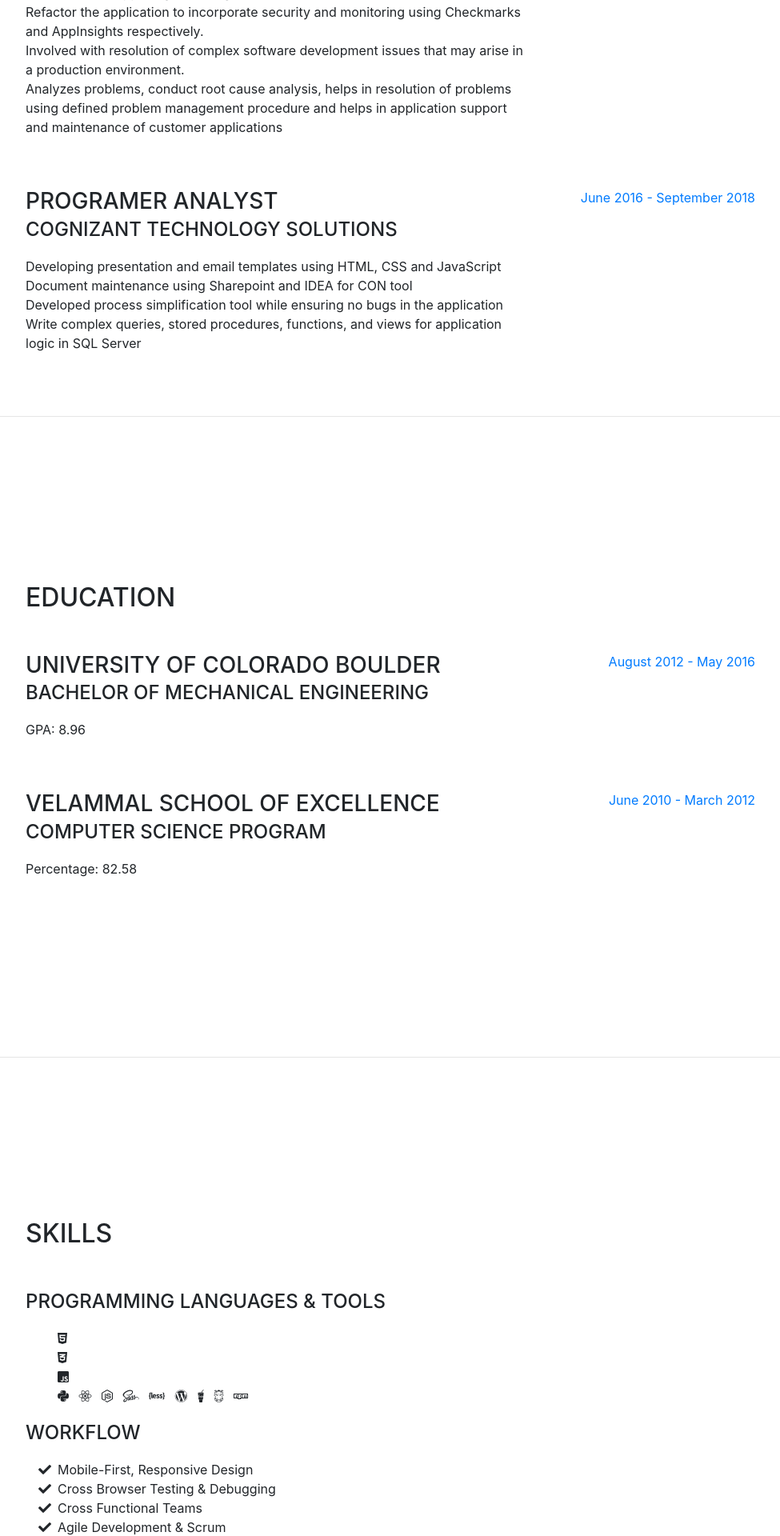
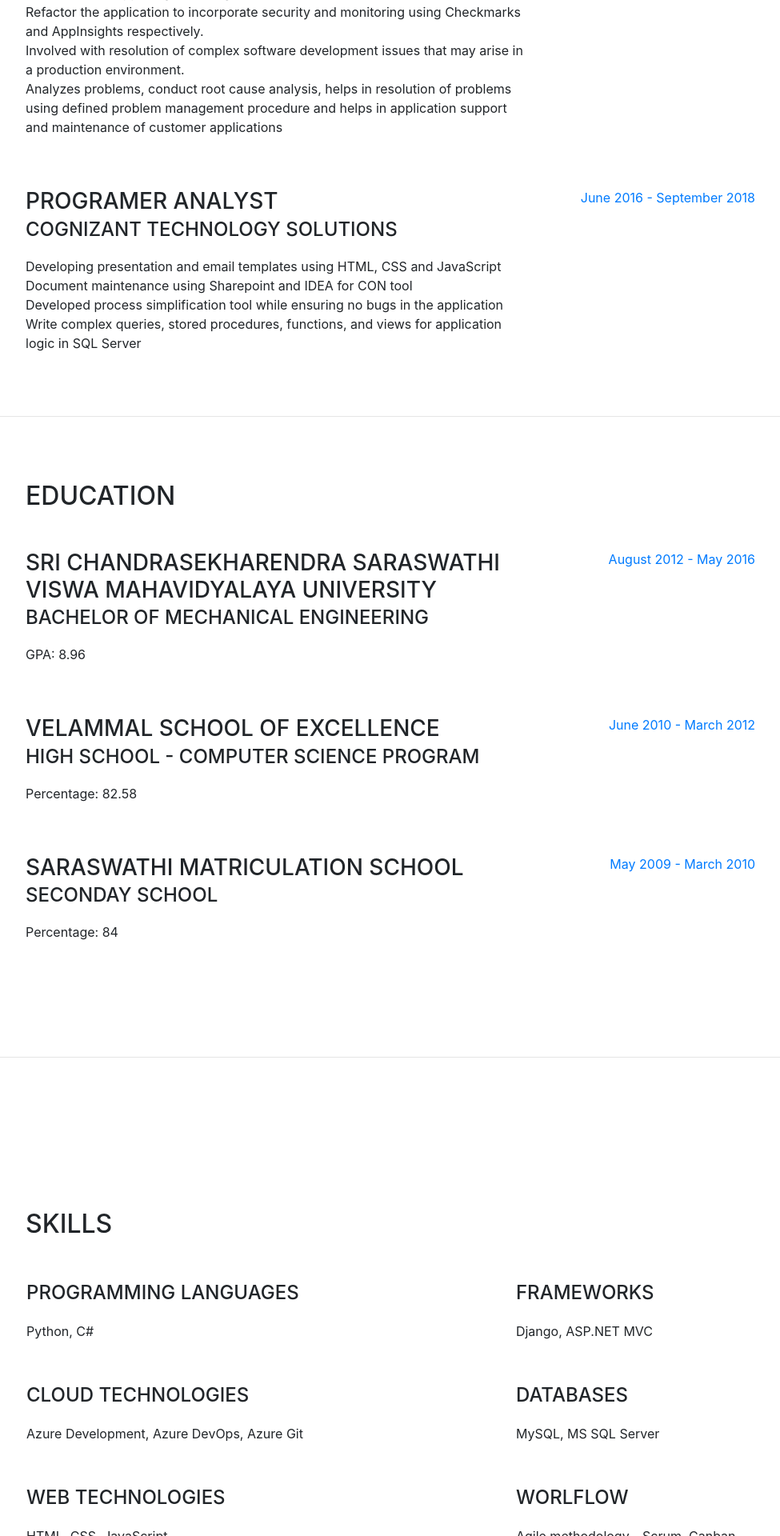
Before and after one commit to vikashvishnu1508/vikash-portfolio, a Django app: page / in a window 1280 px wide. Shown: the part 1081-3001 px from the top of the page at 80% size, without its empty margins (288-1263 px from the left). Run offline with Django 3.2, Linux system fonts and the light colour scheme; some libraries are stand-ins or nearby versions; some web fonts are replaced.

Commit message:
few code updates

```diff
--- a/vikash/static/CSS/style.css
+++ b/vikash/static/CSS/style.css
@@ -1,5 +1,3 @@
-/*! * Start Bootstrap - Resume v5.0.8 (https://startbootstrap.com/template-overviews/resume) * Copyright 2013-2019 Start Bootstrap * Licensed under MIT (https://github.com/BlackrockDigital/startbootstrap-resume/blob/master/LICENSE) */
-
 body {
     font-family: Muli, -apple-system, BlinkMacSystemFont, 'Segoe UI', Roboto, 'Helvetica Neue', Arial, sans-serif, 'Apple Color Emoji', 'Segoe UI Emoji', 'Segoe UI Symbol', 'Noto Color Emoji';
     padding-top: 54px;
@@ -89,6 +87,14 @@
     outline-color: #d48a6e
 }
 
+.rotate90 {
+    -webkit-transform: rotate(90deg);
+    -moz-transform: rotate(90deg);
+    -o-transform: rotate(90deg);
+    -ms-transform: rotate(90deg);
+    transform: rotate(90deg);
+}
+
 @media (min-width:992px) {
     #sideNav {
         text-align: center;
--- a/vikash/templates/home.html
+++ b/vikash/templates/home.html
@@ -49,7 +49,7 @@
 				<a class="navbar-brand js-scroll-trigger" href="#page-top">
 					<span class="d-block d-lg-none">Vikash Vishnu</span>
 					<span class="d-none d-lg-block">
-						<img class="img-fluid img-profile rounded-circle mx-auto mb-2" src=" {% static 'images/profile.jpg' %}" alt="">
+						<img class="img-fluid img-profile rounded-circle mx-auto mb-2 rotate90" {% static 'images/profile.jpg' %}" alt="">
 					</span>
 				</a>
 				<button class="navbar-toggler" type="button" data-toggle="collapse" data-target="#navbarSupportedContent" aria-controls="navbarSupportedContent" aria-expanded="false" aria-label="Toggle navigation">
@@ -70,7 +70,7 @@
 							<a class="nav-link js-scroll-trigger" href="#skills">Skills</a>
 						</li>
 						<li class="nav-item">
-							<a class="nav-link js-scroll-trigger" href="#interests">Interests</a>
+							<a class="nav-link js-scroll-trigger" href="#projects">Projects</a>
 						</li>
 						<li class="nav-item">
 							<a class="nav-link js-scroll-trigger" href="#awards">Awards</a>
@@ -78,7 +78,6 @@
 					</ul>
 				</div>
 			</nav>
-
 
 
 
@@ -106,7 +105,9 @@
             </tr>
           </table>
         </div>
-        <p class="lead mb-5">I am experienced in leveraging agile frameworks to provide a robust synopsis for high level overviews. Iterative approaches to corporate strategy foster collaborative thinking to further the overall value proposition.</p>
+        <p class="lead mb-5">Full Stack Developer with 3+ years of experience in Python, Django, .Net, Azure and front end technologies.
+          <br>I am experienced in leveraging agile scrum framework to provide a robust synopsis for high level overviews.
+          <br>Iterative approaches to corporate strategy foster collaborative thinking to further the overall value proposition.</p>
         <div class="social-icons">
           <a href="https://www.linkedin.com/in/vikash-vishnu-46493466">
             <i class="fab fa-linkedin-in"></i>
@@ -175,7 +176,7 @@
 
         <div class="resume-item d-flex flex-column flex-md-row justify-content-between mb-5">
           <div class="resume-content">
-            <h3 class="mb-0">University of Colorado Boulder</h3>
+            <h3 class="mb-0">Sri Chandrasekharendra Saraswathi Viswa Mahavidyalaya University</h3>
             <div class="subheading mb-3">Bachelor of Mechanical Engineering</div>
             <p>GPA: 8.96</p>
           </div>
@@ -184,14 +185,25 @@
           </div>
         </div>
 
-        <div class="resume-item d-flex flex-column flex-md-row justify-content-between">
+        <div class="resume-item d-flex flex-column flex-md-row justify-content-between mb-5">
           <div class="resume-content">
             <h3 class="mb-0">Velammal School of Excellence</h3>
-            <div class="subheading mb-3">Computer Science Program</div>
+            <div class="subheading mb-3">High School - Computer Science Program</div>
             <p>Percentage: 82.58</p>
           </div>
           <div class="resume-date text-md-right">
             <span class="text-primary">June 2010 - March 2012</span>
+          </div>
+        </div>
+
+        <div class="resume-item d-flex flex-column flex-md-row justify-content-between mb-5">
+          <div class="resume-content">
+            <h3 class="mb-0">Saraswathi Matriculation School</h3>
+            <div class="subheading mb-3">Seconday School</div>
+            <p>Percentage: 84</p>
+          </div>
+          <div class="resume-date text-md-right">
+            <span class="text-primary">May 2009 - March 2010</span>
           </div>
         </div>
 
@@ -210,82 +222,116 @@
       <div class="w-100">
         <h2 class="mb-5">Skills</h2>
 
-        <div class="subheading mb-3">Programming Languages &amp; Tools</div>
-        <ul class="fa-ul mb-3">
-          <li>
-            <i class="fab fa-html5"></i>
-          </li>
-          <li>
-            <i class="fab fa-css3-alt"></i>
-          </li>
-          <li>
-            <i class="fab fa-js-square"></i>
-          </li>
-          <li class="list-inline-item">
-            <i class="fab fa-python"></i>
-          </li>
-          <li class="list-inline-item">
-            <i class="fab fa-react"></i>
-          </li>
-          <li class="list-inline-item">
-            <i class="fab fa-node-js"></i>
-          </li>
-          <li class="list-inline-item">
-            <i class="fab fa-sass"></i>
-          </li>
-          <li class="list-inline-item">
-            <i class="fab fa-less"></i>
-          </li>
-          <li class="list-inline-item">
-            <i class="fab fa-wordpress"></i>
-          </li>
-          <li class="list-inline-item">
-            <i class="fab fa-gulp"></i>
-          </li>
-          <li class="list-inline-item">
-            <i class="fab fa-grunt"></i>
-          </li>
-          <li class="list-inline-item">
-            <i class="fab fa-npm"></i>
-          </li>
-        </ul>
 
-        <div class="subheading mb-3">Workflow</div>
-        <ul class="fa-ul mb-0">
-          <li>
-            <i class="fa-li fa fa-check"></i>
-            Mobile-First, Responsive Design</li>
-          <li>
-            <i class="fa-li fa fa-check"></i>
-            Cross Browser Testing &amp; Debugging</li>
-          <li>
-            <i class="fa-li fa fa-check"></i>
-            Cross Functional Teams</li>
-          <li>
-            <i class="fa-li fa fa-check"></i>
-            Agile Development &amp; Scrum</li>
-        </ul>
-      </div>
+        <table>
+          <tr>
+            <td><div class="subheading mb-3">Programming Languages</div></td>
+            <td>&emsp;&emsp;&emsp;&emsp;</td>
+            <td>&emsp;&emsp;&emsp;&emsp;</td>
+            <td>&emsp;&emsp;&emsp;&emsp;</td>
+            <td>&emsp;&emsp;&emsp;&emsp;</td>
+            <td><div class="subheading mb-3">Frameworks</div></td>
+          </tr>
+          <tr>
+            <td>Python, C#<br><br><br></td>
+            <td>&emsp;&emsp;&emsp;&emsp;</td>
+            <td>&emsp;&emsp;&emsp;&emsp;</td>
+            <td>&emsp;&emsp;&emsp;&emsp;</td>
+            <td>&emsp;&emsp;&emsp;&emsp;</td>
+            <td>Django, ASP.NET MVC<br><br><br></div></td>
+          </tr>
+
+          <tr>
+            <td><div class="subheading mb-3">Cloud Technologies</div></td>
+            <td>&emsp;&emsp;&emsp;&emsp;</td>
+            <td>&emsp;&emsp;&emsp;&emsp;</td>
+            <td>&emsp;&emsp;&emsp;&emsp;</td>
+            <td>&emsp;&emsp;&emsp;&emsp;</td>
+            <td><div class="subheading mb-3">Databases</div></td>
+          </tr>
+          <tr>
+            <td>Azure Development, Azure DevOps, Azure Git<br><br><br></td>
+            <td>&emsp;&emsp;&emsp;&emsp;</td>
+            <td>&emsp;&emsp;&emsp;&emsp;</td>
+            <td>&emsp;&emsp;&emsp;&emsp;</td>
+            <td>&emsp;&emsp;&emsp;&emsp;</td>
+            <td>MySQL, MS SQL Server<br><br><br></div></td>
+          </tr>
+
+          <tr>
+            <td><div class="subheading mb-3">Web technologies</div></td>
+            <td>&emsp;&emsp;&emsp;&emsp;</td>
+            <td>&emsp;&emsp;&emsp;&emsp;</td>
+            <td>&emsp;&emsp;&emsp;&emsp;</td>
+            <td>&emsp;&emsp;&emsp;&emsp;</td>
+            <td><div class="subheading mb-3">Worlflow</div></td>
+          </tr>
+          <tr>
+            <td>HTML, CSS, JavaScript</td>
+            <td>&emsp;&emsp;&emsp;&emsp;</td>
+            <td>&emsp;&emsp;&emsp;&emsp;</td>
+            <td>&emsp;&emsp;&emsp;&emsp;</td>
+            <td>&emsp;&emsp;&emsp;&emsp;</td>
+            <td>Agile methodology - Scrum, Canban</div></td>
+        </table>
+
     </section>
-
-
-
-
 
 
 
 
     <hr class="m-0">
 
-    <section class="resume-section p-3 p-lg-5 d-flex align-items-center" id="interests">
+    <section class="resume-section p-3 p-lg-5 d-flex align-items-center" id="projects">
       <div class="w-100">
-        <h2 class="mb-5">Interests</h2>
-        <p>Apart from being a web developer, I enjoy most of my time being outdoors. In the winter, I am an avid skier and novice ice climber. During the warmer months here in Colorado, I enjoy mountain biking, free climbing, and kayaking.</p>
-        <p class="mb-0">When forced indoors, I follow a number of sci-fi and fantasy genre movies and television shows, I am an aspiring chef, and I spend a large amount of my free time exploring the latest technology advancements in the front-end web development world.</p>
+        <h2 class="mb-5">Projects</h2>
+        <div class="resume-item d-flex flex-column flex-md-row justify-content-between mb-3">
+          <div class="resume-content">
+            <h3 class="mb-0">Ticket Management Application</h3>
+            <div class="subheading mb-3"><u>Technology used:</u> Python, Django, HTML, CSS and JavaScript</div>
+            <p>This application allows the users to track and manage incoming request and support tickets in a projects
+              <br>User can view individual report of their tickets and also their team member reports
+            </p>
+            <p><u>Source:</u> <td><a href="https://github.com/vikashvishnu1508/ticketManagementSystem">Github</a></td></p>
+          </div>
+        </div>
+
+        <div class="resume-item d-flex flex-column flex-md-row justify-content-between  mb-3">
+          <div class="resume-content">
+            <h3 class="mb-0">Algorithum Solver</h3>
+            <div class="subheading mb-3"><u>Technology used:</u> Python</div>
+            <p>Gives programer's an oppurtunity to write codes for given problem and test against the given test cases</p>
+            <p><u>Source:</u> <td><a href="https://github.com/vikashvishnu1508/algorithmPractice">Github</a></td></p>
+          </div>
+        </div>
+
+        <div class="resume-item d-flex flex-column flex-md-row justify-content-between  mb-3">
+          <div class="resume-content">
+            <h3 class="mb-0">Personal portfolio</h3>
+            <div class="subheading mb-3"><u>Technology used:</u> Python, Django, HTML, CSS and JavaScript</div>
+            <p>This is a project for my personal portfolio using Django.</p>
+            <p><u>Source:</u> <td><a href="https://github.com/vikashvishnu1508/speechSite">Github</a></td></p>
+          </div>
+        </div>
+
+        <div class="resume-item d-flex flex-column flex-md-row justify-content-between  mb-3">
+          <div class="resume-content">
+            <h3 class="mb-0">Speech Recoginiser</h3>
+            <div class="subheading mb-3"><u>Technology used:</u> Python, Google-NLP</div>
+            <p>When the user speaks in English it will convert the vice into text</p>
+            <p><u>Source:</u> <td><a href="https://github.com/vikashvishnu1508/speechSite">Github</a></td></p>
+          </div>
+        </div>
+
       </div>
     </section>
 
     <hr class="m-0">
+
+
+
+
+
 
     <section class="resume-section p-3 p-lg-5 d-flex align-items-center" id="awards">
       <div class="w-100">
@@ -293,30 +339,23 @@
         <ul class="fa-ul mb-0">
           <li>
             <i class="fa-li fa fa-trophy text-warning"></i>
-            Google Analytics Certified Developer</li>
+            Got Azure AZ-900 - 2020</li>
           <li>
             <i class="fa-li fa fa-trophy text-warning"></i>
-            Mobile Web Specialist - Google Certification</li>
+            Awarded with a cash prize for a new product prototype - 2019</li>
+          <li>
+            <i class="fa-li fa fa-trophy text-warning"></i>
+            Awarded as the digital champion for Quarter - IV - 2017 </li>
           <li>
             <i class="fa-li fa fa-trophy text-warning"></i>
             1<sup>st</sup>
-            Place - University of Colorado Boulder - Emerging Tech Competition 2009</li>
+            Place - SCSVMV University - Emerging Tech Competition - 2016</li>
           <li>
             <i class="fa-li fa fa-trophy text-warning"></i>
-            1<sup>st</sup>
-            Place - University of Colorado Boulder - Adobe Creative Jam 2008 (UI Design Category)</li>
+            Got CNC certificate - 2015</li>
           <li>
             <i class="fa-li fa fa-trophy text-warning"></i>
-            2<sup>nd</sup>
-            Place - University of Colorado Boulder - Emerging Tech Competition 2008</li>
-          <li>
-            <i class="fa-li fa fa-trophy text-warning"></i>
-            1<sup>st</sup>
-            Place - James Buchanan High School - Hackathon 2006</li>
-          <li>
-            <i class="fa-li fa fa-trophy text-warning"></i>
-            3<sup>rd</sup>
-            Place - James Buchanan High School - Hackathon 2005</li>
+            Got Robotics certificate - 2015</li>
         </ul>
       </div>
     </section>
```
